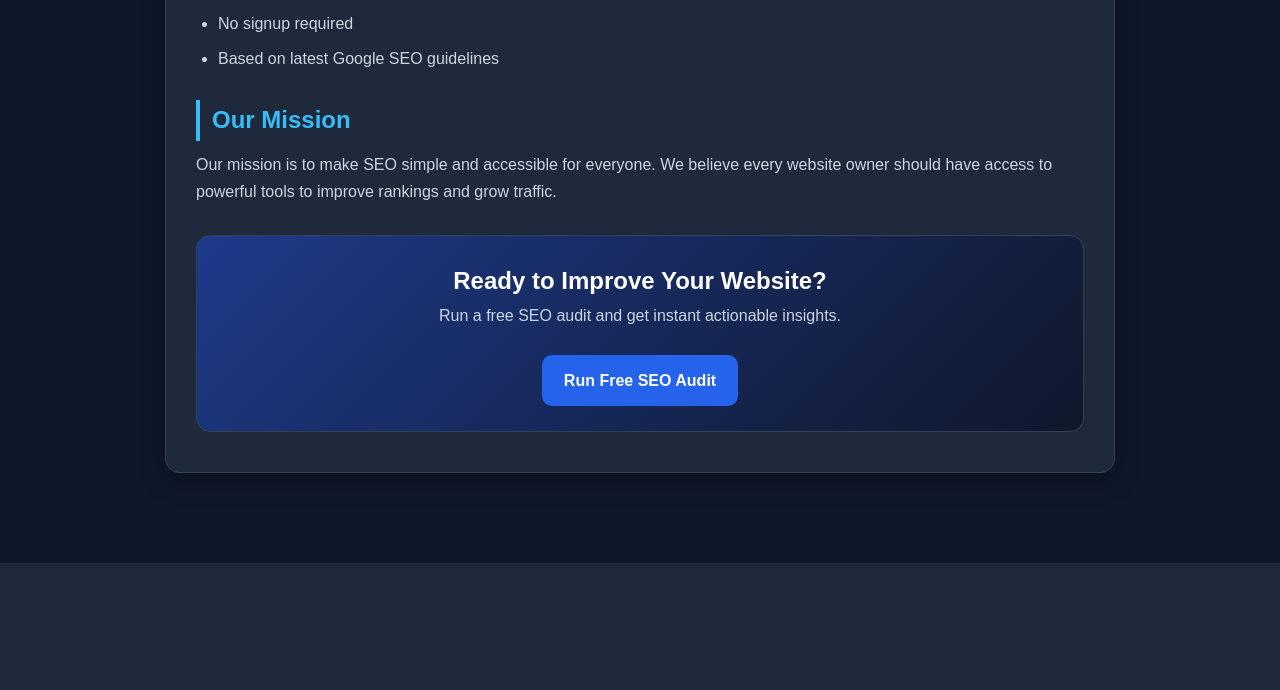
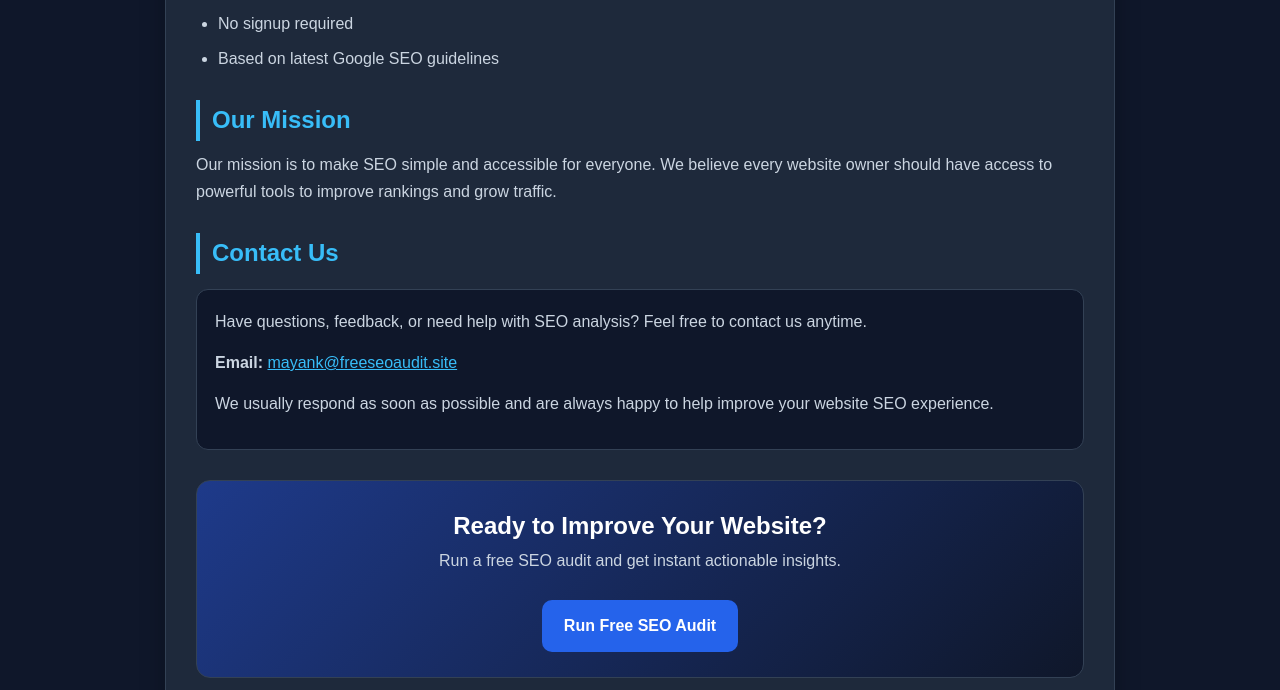
Before and after one commit to mayanksign/seo-audit-tool, a Flask app: page /about in a window 1280 px wide. Shown: the part 721-1411 px from the top of the page. Before the commit the page ends 1284 px from the top, so only its background shows below. Run offline with Flask 3, Linux system fonts and the light colour scheme.

Commit message:
Update about.html

```diff
--- a/templates/about.html
+++ b/templates/about.html
@@ -175,7 +175,26 @@
         access to powerful tools to improve rankings and grow traffic.
     </p>
 
+<h2>Contact Us</h2>
 
+<div class="card">
+    <p>
+        Have questions, feedback, or need help with SEO analysis?
+        Feel free to contact us anytime.
+    </p>
+
+    <p>
+        <strong>Email:</strong>
+        <a href="mailto:mayank@freeseoaudit.site"
+           style="color:#38bdf8;">
+           mayank@freeseoaudit.site
+        </a>
+    </p>
+
+    <p>
+        We usually respond as soon as possible and are always happy to help improve your website SEO experience.
+    </p>
+</div>
 
 
 
```
